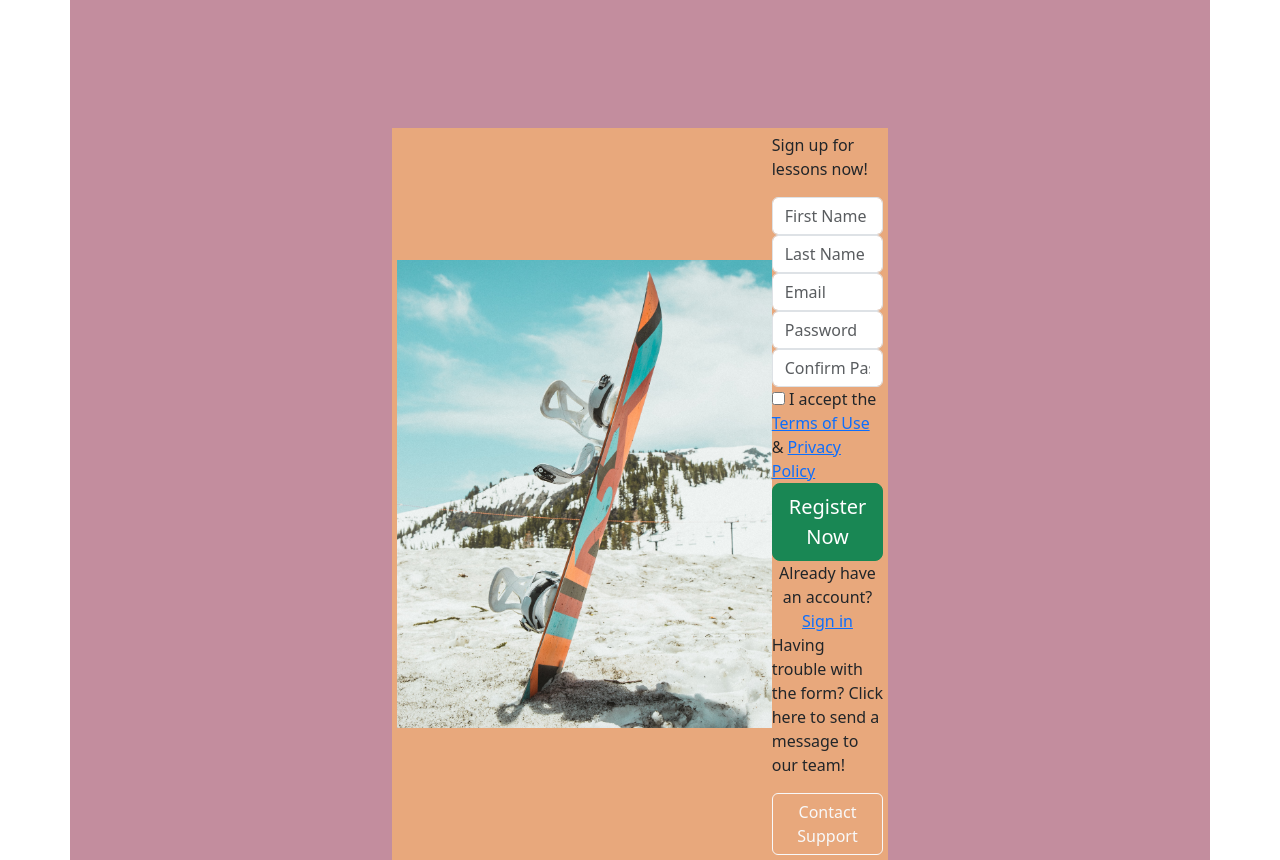
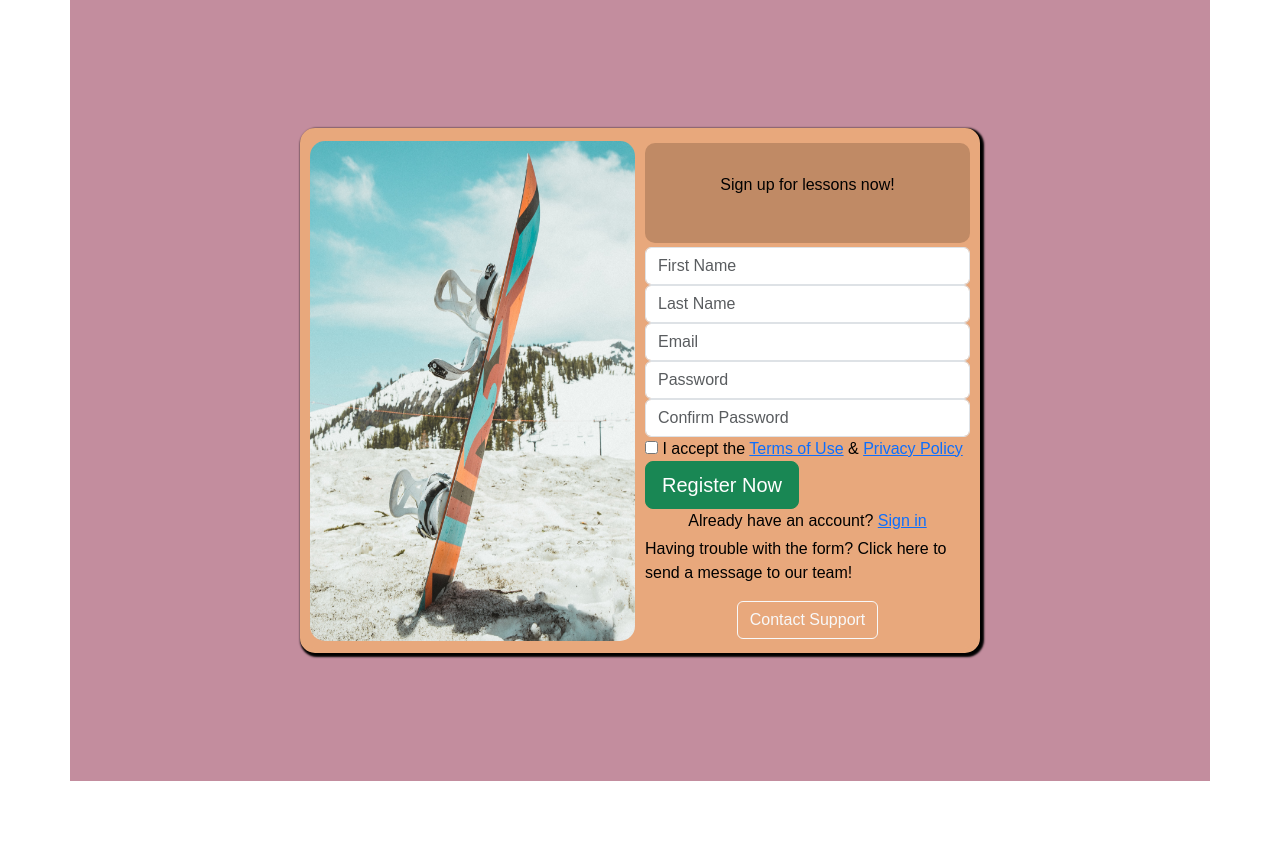
Before and after one commit to gonna-boop/Sign-Up-Form, a plain HTML site: page index.html in a window 1280 px wide. After the commit the page ends 800 px from the top, so only its background shows below. Drawn offline with nearby package versions, Linux system fonts and the light colour scheme.

Commit message:
continue styling

```diff
--- a/styles.css
+++ b/styles.css
@@ -1,3 +1,10 @@
+html, body{
+    margin: 0;
+    padding: 0;
+    font-family: sans-serif;
+    color: rgb(0, 0, 0);
+}
+
 .container{
     display: flex;
     flex-direction: row;
@@ -8,7 +15,8 @@
     padding-top: 10%;
     justify-self: center;
     background-color: #C38D9E;
-
+    padding-bottom: 10%;
+    height: 100%;
 }
 
 .inner-box{
@@ -17,8 +25,56 @@
     border: 5px solid #E8A87C;
     background-color: #E8A87C;
     align-items: center;
+    box-shadow: 2px 2px 2px 2px black;
+    border-radius: 15px;
+    min-height: 525px;
 }
 
 #snowboard{
-    max-width: 375px;
+    max-width: 325px;
+    min-height: 500px;
+    border-radius: 15px;
 }
+
+#class-side{
+    display: flex;
+    flex-direction: column;
+    min-width: 325px;
+    height: 500px;
+    justify-content: space-around;
+    margin-left: 5px;
+    margin-right: 5px;
+}
+
+#image-side{
+    margin-right: 5px;
+    margin-left: 5px;
+}
+
+#above-form{
+    display: flex;
+    justify-content: center;
+    background-color: #c08a65;
+    border-radius: 10px;
+    height: 100px;
+    align-items: center;
+}
+
+#below-form{
+    display: flex;
+    flex-direction: column;
+    justify-content: center;
+    align-items: center;
+}
+
+#form{
+    display: flex;
+    flex-direction: column;
+    margin-left: 0px;
+}
+
+#form-list li{
+    list-style-type: none;
+    display: flex;
+    flex-direction: column;
+}
```
